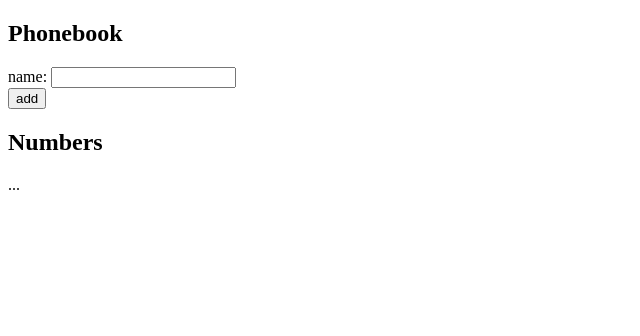
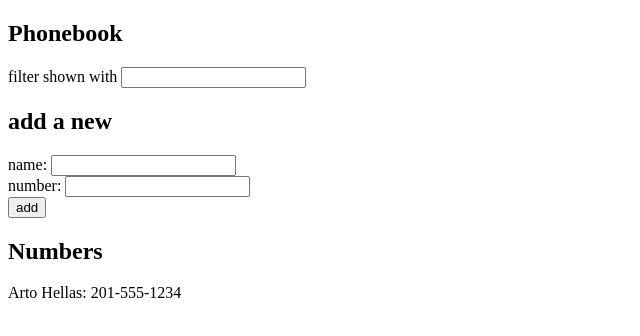
Before and after one commit to efurrevig/react-phonebook, a React (Create React App) app: page / in a window 1280 px wide. Shown: the top 336 px of the page, without its empty margins (0-640 px from the left). Built offline with nearby package versions, Linux system fonts and the light colour scheme.

Commit message:
2.6-2.10

```diff
--- a/src/App.js
+++ b/src/App.js
@@ -1,24 +1,80 @@
 import { useState } from 'react'
+import Person from './components/Person'
+import Form from './components/Form'
+import Filter from './components/Filter'
 
 const App = () => {
   const [persons, setPersons] = useState([
-    { name: 'Arto Hellas' }
+    { id: 1,
+      name: 'Arto Hellas',
+      number: '201-555-1234'
+    }
   ])
   const [newName, setNewName] = useState('')
+  const [newNumber, setNewNumber] = useState('')
+  const [shownPersons, setShownPersons] = useState([...persons])
+  const [filter, setFilter] = useState('')
+
+  const addPerson = (event) => {
+    event.preventDefault()
+    if (checkName(newName)) {
+      alert(`${newName} is already added to phonebook`)
+      return
+    }
+    const personObject = {
+      id: persons.length + 1,
+      name: newName,
+      number: newNumber
+    }
+    setPersons(persons.concat(personObject))
+    setShownPersons([...persons, personObject])
+    setNewName('')
+    setNewNumber('')
+    setFilter('')
+  }
+
+  const handleNameChange = (event) => {
+    setNewName(event.target.value)
+  }
+
+  const handleNumberChange = (event) => {
+    setNewNumber(event.target.value)
+  }
+
+  const handleFilterChange = (event) => {
+    setFilter(event.target.value)
+    setShownPersons(persons.filter(person => person.name.toLowerCase().includes(event.target.value.toLowerCase())))
+  }
+
+
+  const inputs = [
+    {
+      label: 'name',
+      value: newName,
+      onChange: handleNameChange
+    },
+    {
+      label: 'number',
+      value: newNumber,
+      onChange: handleNumberChange
+    }
+  ]
+
+
+  const checkName = (name) => {
+    return persons.some(person => person.name === name)
+  }
 
   return (
     <div>
       <h2>Phonebook</h2>
-      <form>
-        <div>
-          name: <input />
-        </div>
-        <div>
-          <button type="submit">add</button>
-        </div>
-      </form>
+      <div>
+        <Filter filter={filter} onChange={handleFilterChange} />
+      </div>
+      <h2>add a new</h2>
+      <Form onSubmit={addPerson} inputs={inputs} />
       <h2>Numbers</h2>
-      ...
+      {shownPersons.map(person => <Person key={person.name} person={person} />)}
     </div>
   )
 }
--- /dev/null
+++ b/src/components/Filter.js
@@ -0,0 +1,10 @@
+
+const Filter = ({ filter, onChange }) => {
+    return (
+        <div>
+            filter shown with <input value={filter} onChange={onChange} />
+        </div>
+    )
+}
+
+export default Filter
--- /dev/null
+++ b/src/components/Form.js
@@ -0,0 +1,25 @@
+import FormInput from './FormInput';
+
+const Form = ( {onSubmit, inputs} ) => {
+    const handleSubmit = (event) => {
+        onSubmit(event)
+    }
+
+    return (
+        <form onSubmit={handleSubmit}>
+            {inputs.map(input => (
+                <FormInput
+                    key={input.label}
+                    label={input.label}
+                    value={input.value}
+                    onChange={input.onChange}
+                />
+            ))}
+            <div>
+                <button type="submit">add</button>
+            </div>
+        </form>
+    )
+}
+
+export default Form
--- /dev/null
+++ b/src/components/FormInput.js
@@ -0,0 +1,10 @@
+
+const FormInput = ({ label, value, onChange }) => {
+    return (
+        <div>
+            {label}: <input value={value} onChange={onChange} />
+        </div>
+    )
+}
+
+export default FormInput
--- /dev/null
+++ b/src/components/Person.js
@@ -0,0 +1,10 @@
+
+const Person = ({person}) => {
+    return (
+        <div>
+            {person.name}: {person.number}
+        </div>
+    )
+}
+
+export default Person
```
